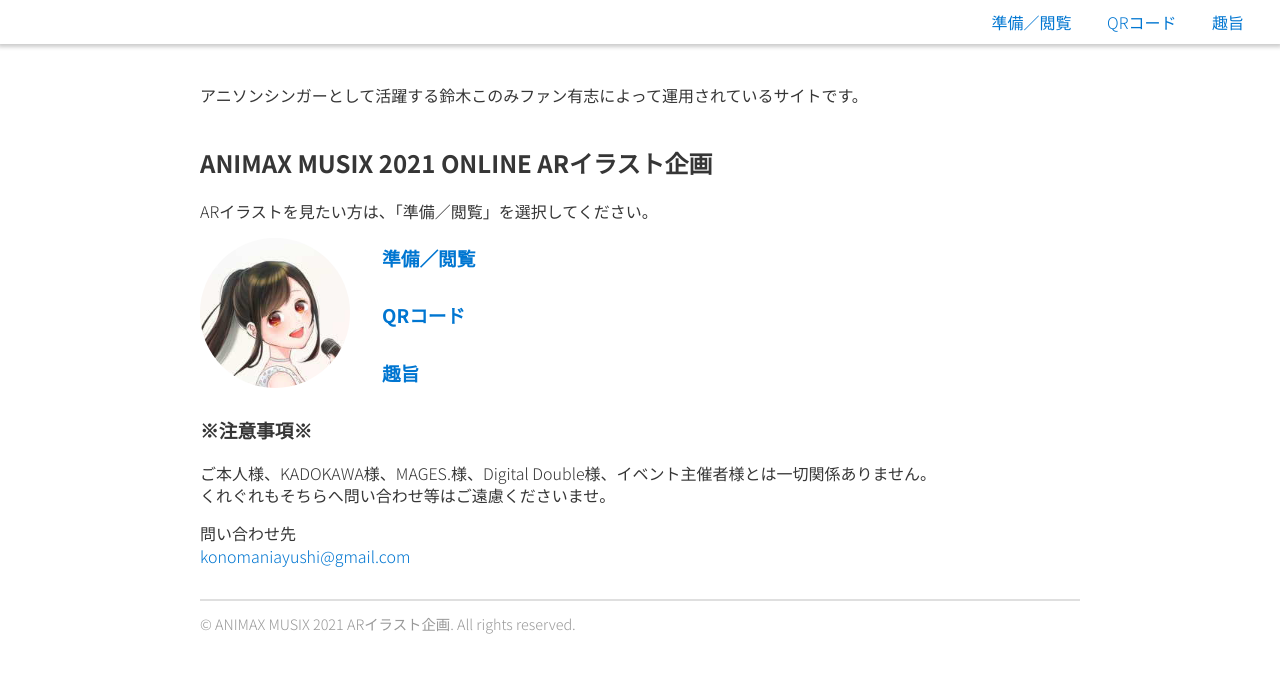
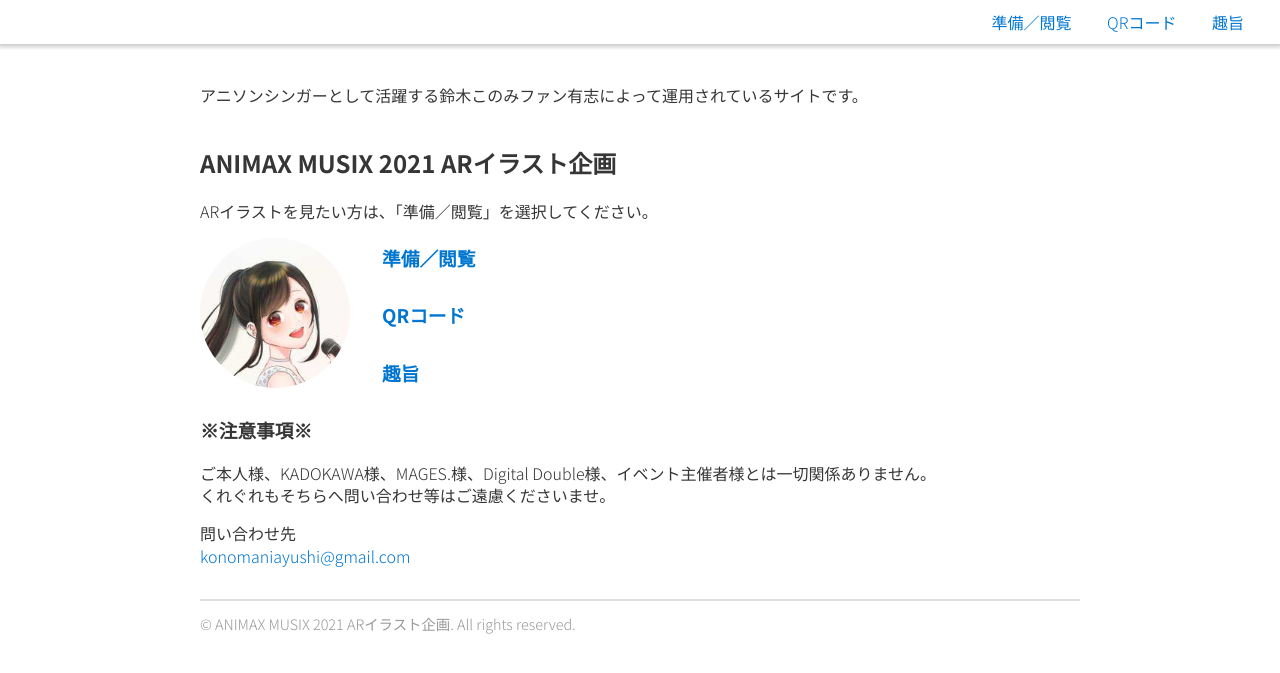
Before and after one commit to konomania/konomania.github.io, a Jekyll site: the page built from index.md, in a window 1280 px wide. Shown: the top 673 px of the page. Built offline with Jekyll 4.4.1, drawn with Linux system fonts in a browser that asks for light colours.

Commit message:
Update index.md

```diff
--- a/index.md
+++ b/index.md
@@ -9,7 +9,7 @@
 </section>
 
 <section class="spotlight" markdown="1">
-## ANIMAX MUSIX 2021 ONLINE ARイラスト企画
+## ANIMAX MUSIX 2021 ARイラスト企画
 
 ARイラストを見たい方は、「準備／閲覧」を選択してください。
 
```
